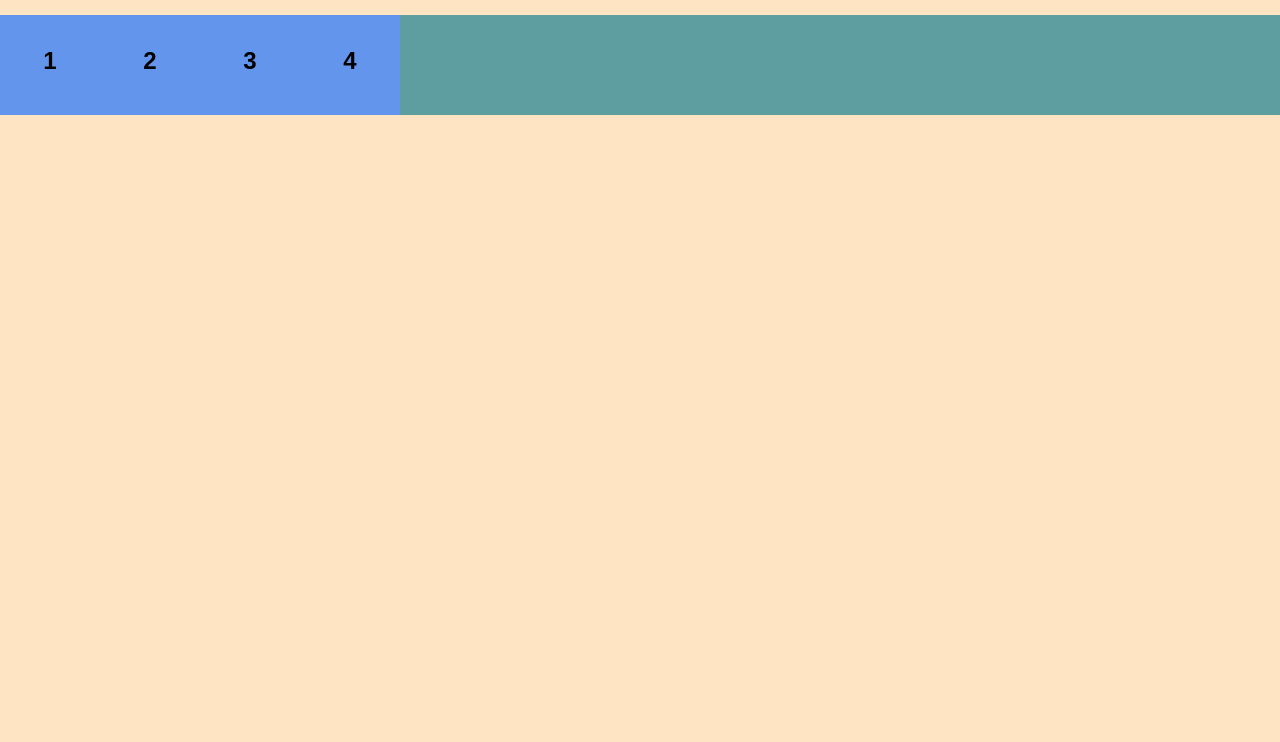
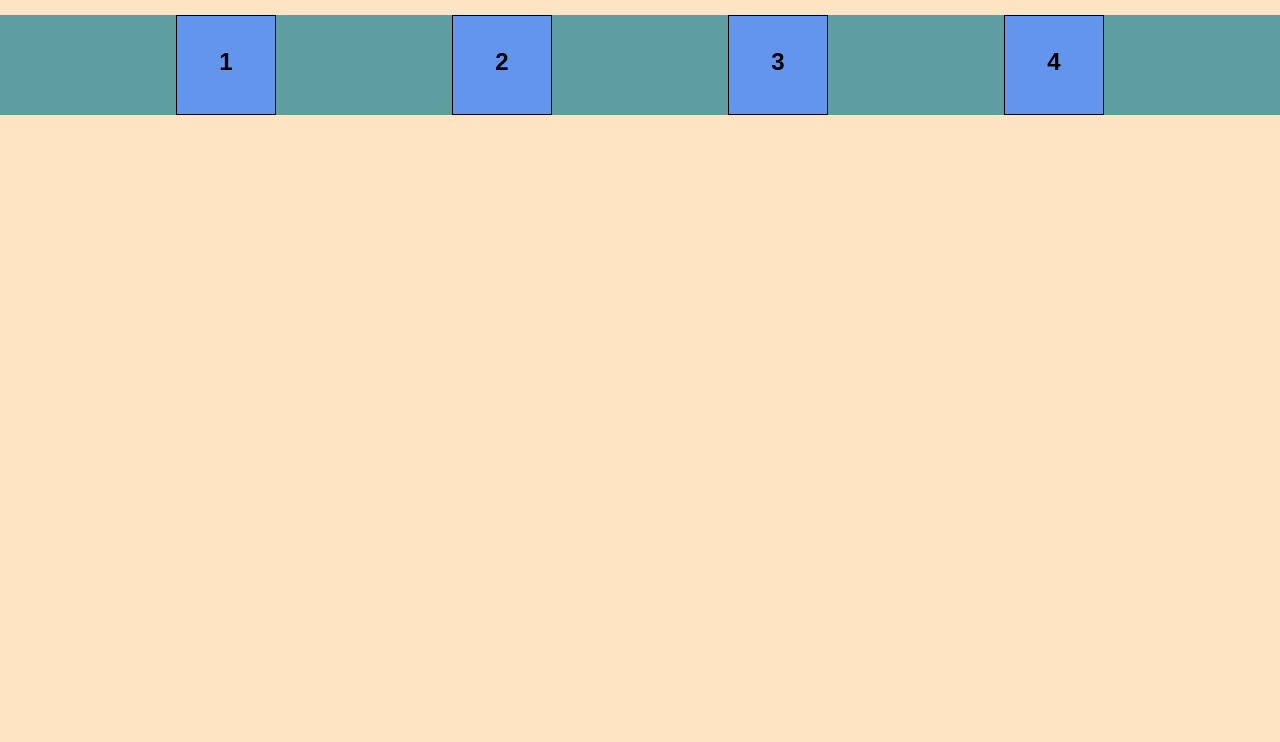
Before and after one commit to Blackbear26/Flexbox, a plain HTML site: page index.html in a window 1280 px wide. Shown: the part 58-800 px from the top of the page. Drawn offline with Linux system fonts and the light colour scheme.

Commit message:
provamos propiedades de direccion y justificacion de flexbox

```diff
--- a/style.css
+++ b/style.css
@@ -12,6 +12,27 @@ body {
 .container{
     background-color: cadetblue;
     display: flex;
+    /* display: inline-flex;
+    se ajusta al tamaño disponible de los items (ancho)
+    y el "flex" se ajusta al espacio disponible */
+
+    flex-direction: row;  /* este es el valor por defauld */
+    justify-content: end; /* manda el contenido al final */
+    justify-content: center; /* centra el contenido */
+    justify-content: space-around; /* distribuye el spacio de alrededor de los elemntos */
+    justify-content: space-between; /* distribuslle los espacios entre los elementos */
+    justify-content: space-evenly; /* distribuye de ambas manera */
+
+
+/*     flex-direction: row-reverse; cambia la direccion de los elementos
+
+    flex-direction: column;  se cmabian las direcciones
+
+    flex-direction: column-reverse;  cambian su direccion ahora es de abajo hacia arriba  */
+
+
+
+
 }
 
 .item{
@@ -22,4 +43,5 @@ body {
     font-size: 24px;
     font-weight: bold;
     padding-top: 32px;
+    border: 1px solid ;
 }
```
